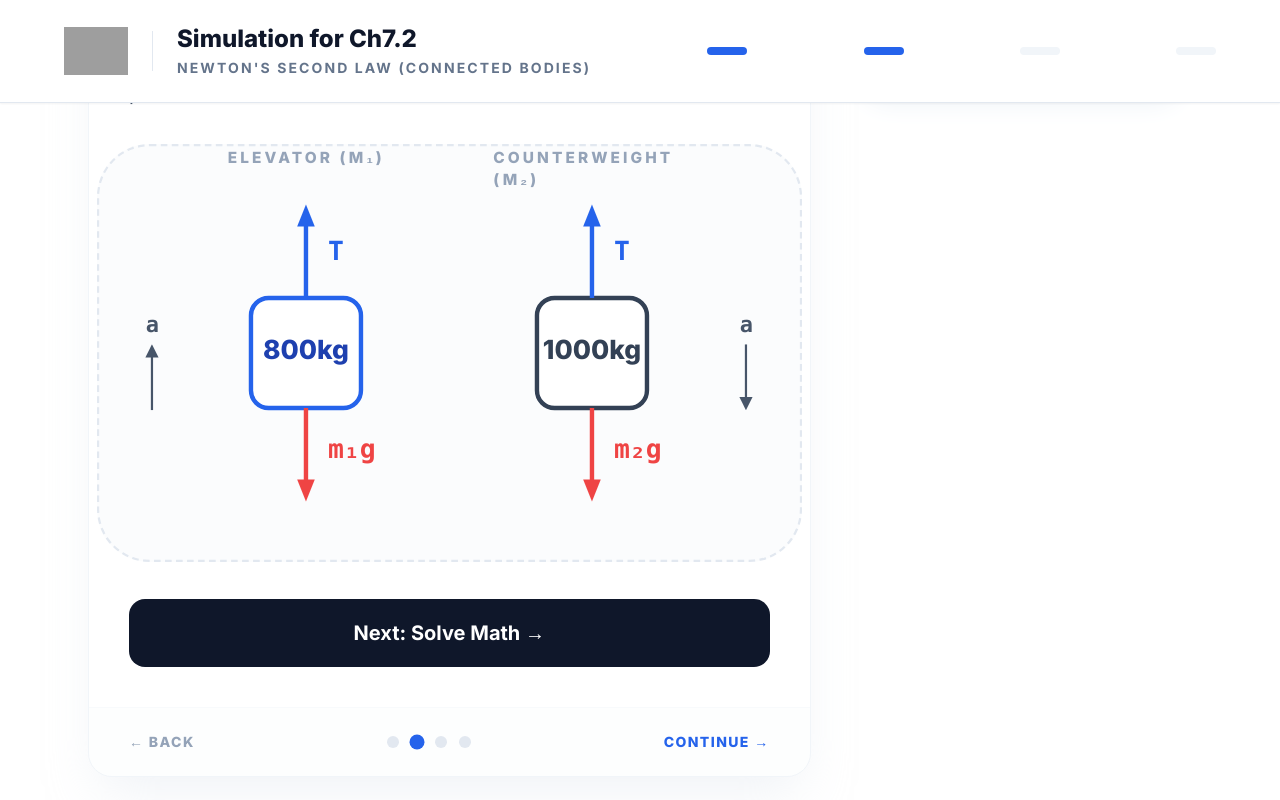
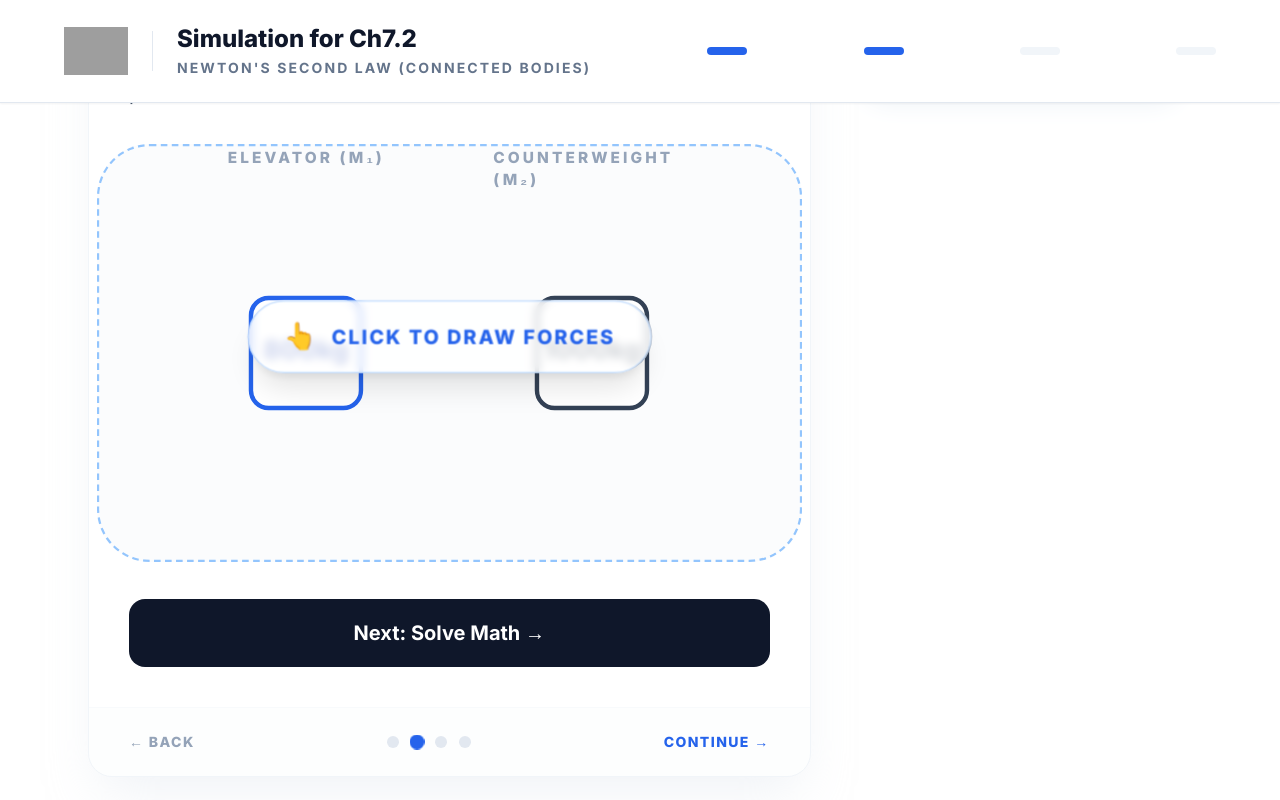
Before and after one commit to el2060/MEF-7.2-Jan2026-version3, a React (Vite) app: page / in a window 1280 px wide. Both pictures are taken after a click on the button 417 px from the left and 913 px from the top of the page. Shown: the part 274-1074 px from the top of the page. Built offline with nearby package versions, Linux system fonts and the light colour scheme; grey boxes are pictures that could not be loaded.

Commit message:
Feature: Added interactive 'Click to Draw' for Free Body Diagrams

```diff
--- a/components/FBDDiagram.tsx
+++ b/components/FBDDiagram.tsx
@@ -7,14 +7,30 @@ interface Props {
 }
 
 const FBDDiagram: React.FC<Props> = ({ m1, m2 }) => {
+  const [revealed, setRevealed] = React.useState(false);
+
   return (
-    <div className="flex flex-col md:flex-row gap-12 lg:gap-20 justify-center items-center py-12 bg-slate-50/50 rounded-[3rem] border-2 border-dashed border-slate-200">
+    <div
+      onClick={() => setRevealed(true)}
+      className={`relative flex flex-col md:flex-row gap-12 lg:gap-20 justify-center items-center py-12 bg-slate-50/50 rounded-[3rem] border-2 border-dashed transition-all cursor-pointer group ${revealed ? 'border-slate-200' : 'border-blue-300 bg-blue-50/10 hover:bg-blue-50/30'}`}
+    >
+
+      {!revealed && (
+        <div className="absolute inset-0 flex items-center justify-center z-10 pointer-events-none">
+          <div className="bg-white/80 backdrop-blur-sm px-8 py-4 rounded-full border border-blue-200 shadow-xl animate-bounce">
+            <span className="text-blue-600 font-black uppercase tracking-widest flex items-center gap-3">
+              <span className="text-2xl">👆</span> Click to Draw Forces
+            </span>
+          </div>
+        </div>
+      )}
+
       {/* Elevator FBD */}
       <div className="relative flex flex-col items-center">
         <h4 className="absolute -top-12 text-sm font-black text-slate-400 uppercase tracking-[0.2em]">Elevator (m₁)</h4>
 
         {/* Acceleration Indicator (Left) */}
-        <div className="absolute left-[-60px] top-[100px] flex flex-col items-center">
+        <div className={`absolute left-[-60px] top-[100px] flex flex-col items-center transition-all duration-700 ${revealed ? 'opacity-100 translate-x-0' : 'opacity-0 -translate-x-4'}`}>
           <text className="font-mono font-bold text-xl text-slate-600 mb-1">a</text>
           <svg width="20" height="60" viewBox="0 0 20 60">
             <path d="M 10 60 L 10 10" stroke="#475569" strokeWidth="2" fill="none" />
@@ -28,14 +44,14 @@ const FBDDiagram: React.FC<Props> = ({ m1, m2 }) => {
           <text x="90" y="145" textAnchor="middle" className="font-black text-2xl" fill="#1e40af">{m1}kg</text>
 
           {/* Tension Force (T) */}
-          <g>
+          <g className={`transition-all duration-700 delay-100 ${revealed ? 'opacity-100 translate-y-0' : 'opacity-0 translate-y-4'}`}>
             <line x1="90" y1="90" x2="90" y2="20" stroke="#2563eb" strokeWidth="4" />
             <path d="M 82 25 L 90 5 L 98 25" fill="#2563eb" />
             <text x="110" y="55" className="font-mono font-bold text-2xl" fill="#2563eb">T</text>
           </g>
 
           {/* Weight Force (m1g) */}
-          <g>
+          <g className={`transition-all duration-700 delay-200 ${revealed ? 'opacity-100 -translate-y-0' : 'opacity-0 -translate-y-4'}`}>
             <line x1="90" y1="190" x2="90" y2="260" stroke="#ef4444" strokeWidth="4" />
             <path d="M 82 255 L 90 275 L 98 255" fill="#ef4444" />
             <text x="110" y="235" className="font-mono font-bold text-2xl" fill="#ef4444">m₁g</text>
@@ -50,7 +66,7 @@ const FBDDiagram: React.FC<Props> = ({ m1, m2 }) => {
         <h4 className="absolute -top-12 text-sm font-black text-slate-400 uppercase tracking-[0.2em]">Counterweight (m₂)</h4>
 
         {/* Acceleration Indicator (Right) */}
-        <div className="absolute right-[-60px] top-[100px] flex flex-col items-center">
+        <div className={`absolute right-[-60px] top-[100px] flex flex-col items-center transition-all duration-700 ${revealed ? 'opacity-100 translate-x-0' : 'opacity-0 translate-x-4'}`}>
           <text className="font-mono font-bold text-xl text-slate-600 mb-1">a</text>
           <svg width="20" height="60" viewBox="0 0 20 60">
             <path d="M 10 0 L 10 50" stroke="#475569" strokeWidth="2" fill="none" />
@@ -64,14 +80,14 @@ const FBDDiagram: React.FC<Props> = ({ m1, m2 }) => {
           <text x="90" y="145" textAnchor="middle" className="font-black text-2xl" fill="#334155">{m2}kg</text>
 
           {/* Tension Force (T) */}
-          <g>
+          <g className={`transition-all duration-700 delay-100 ${revealed ? 'opacity-100 translate-y-0' : 'opacity-0 translate-y-4'}`}>
             <line x1="90" y1="90" x2="90" y2="20" stroke="#2563eb" strokeWidth="4" />
             <path d="M 82 25 L 90 5 L 98 25" fill="#2563eb" />
             <text x="110" y="55" className="font-mono font-bold text-2xl" fill="#2563eb">T</text>
           </g>
 
           {/* Weight Force (m2g) */}
-          <g>
+          <g className={`transition-all duration-700 delay-200 ${revealed ? 'opacity-100 -translate-y-0' : 'opacity-0 -translate-y-4'}`}>
             <line x1="90" y1="190" x2="90" y2="260" stroke="#ef4444" strokeWidth="4" />
             <path d="M 82 255 L 90 275 L 98 255" fill="#ef4444" />
             <text x="110" y="235" className="font-mono font-bold text-2xl" fill="#ef4444">m₂g</text>
```
